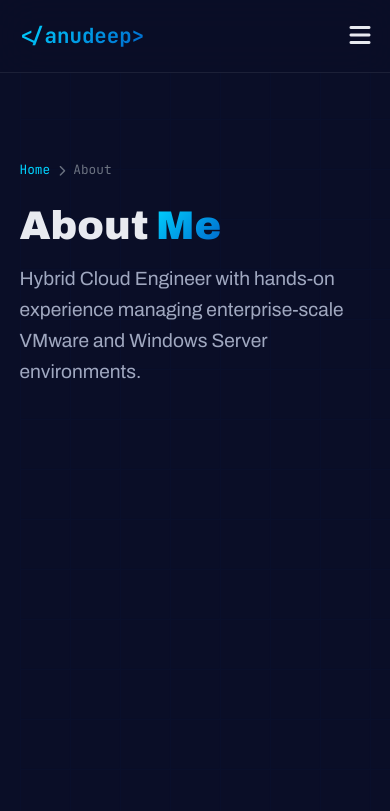
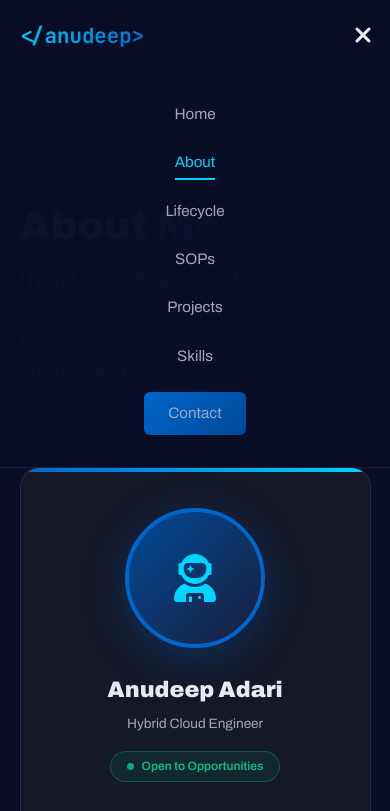
Before and after one commit to Anufury/portfolio-multiple, a plain HTML site: page about.html in a window 390 px wide. Both pictures are taken after a click on the button 360 px from the left and 35 px from the top of the page. Shown: the top 811 px of the page. Drawn offline with Linux system fonts and the light colour scheme.

Commit message:
Update about.html

```diff
--- a/about.html
+++ b/about.html
@@ -320,8 +320,29 @@
 </footer>
 
 <script>
+    // Navbar scroll effect
     const navbar = document.getElementById('navbar');
     window.addEventListener('scroll', () => { navbar.classList.toggle('scrolled', window.scrollY > 50); });
+
+    // Mobile menu toggle
     document.getElementById('mobileToggle').addEventListener('click', function() {
         document.getElementById('navLinks').classList.toggle('active');
-        const icon = this.q
+        const icon = this.querySelector('i');
+        icon.classList.toggle('fa-bars');
+        icon.classList.toggle('fa-times');
+    });
+
+    // Fade-up on scroll — also immediately show elements already in viewport
+    const observer = new IntersectionObserver((entries) => {
+        entries.forEach(e => { if (e.isIntersecting) e.target.classList.add('visible'); });
+    }, { threshold: 0.05, rootMargin: '0px 0px -30px 0px' });
+
+    document.querySelectorAll('.fade-up').forEach(el => {
+        observer.observe(el);
+        // Fallback: if already in view on load, show immediately
+        const rect = el.getBoundingClientRect();
+        if (rect.top < window.innerHeight) el.classList.add('visible');
+    });
+</script>
+</body>
+</html>
```
